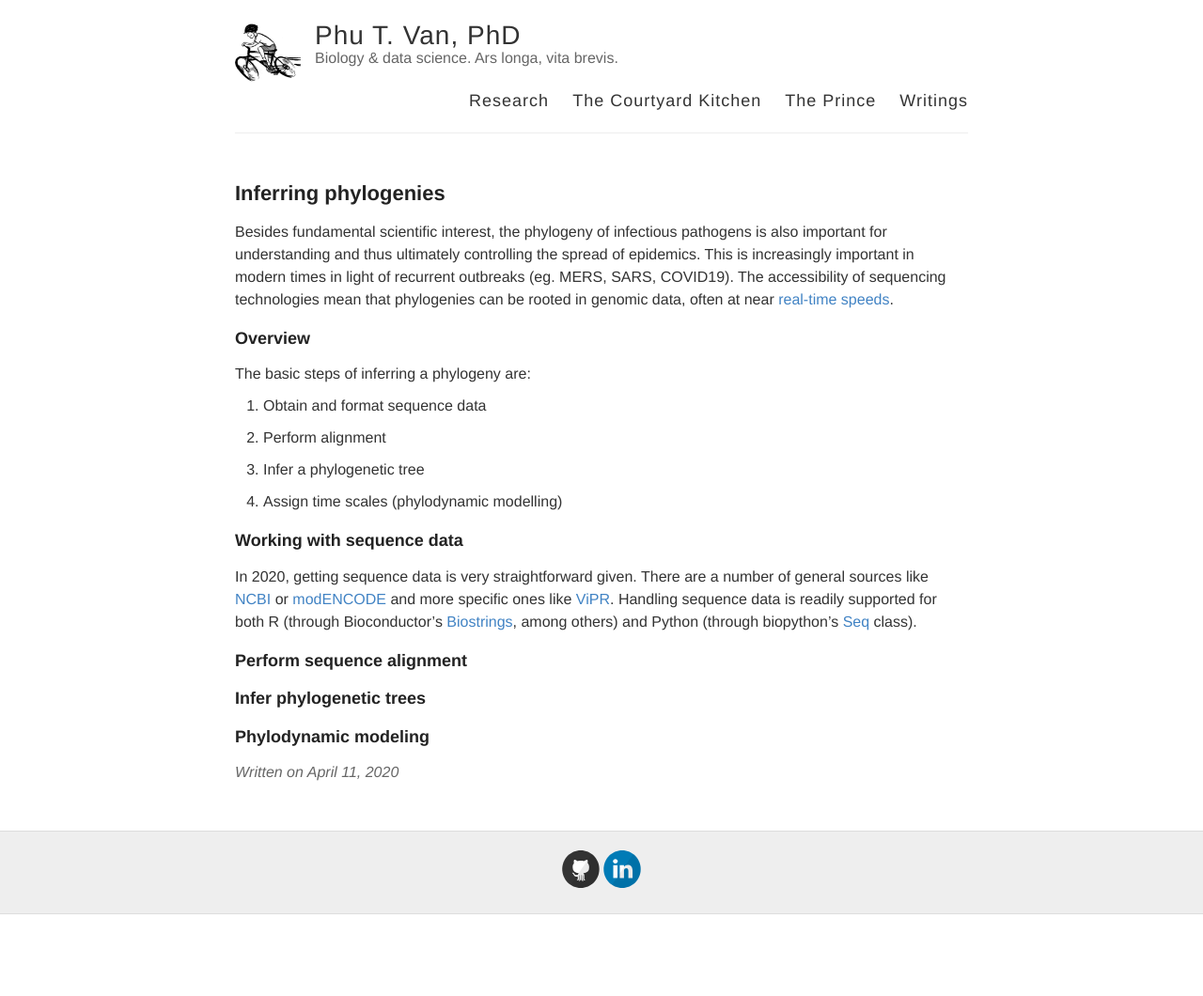
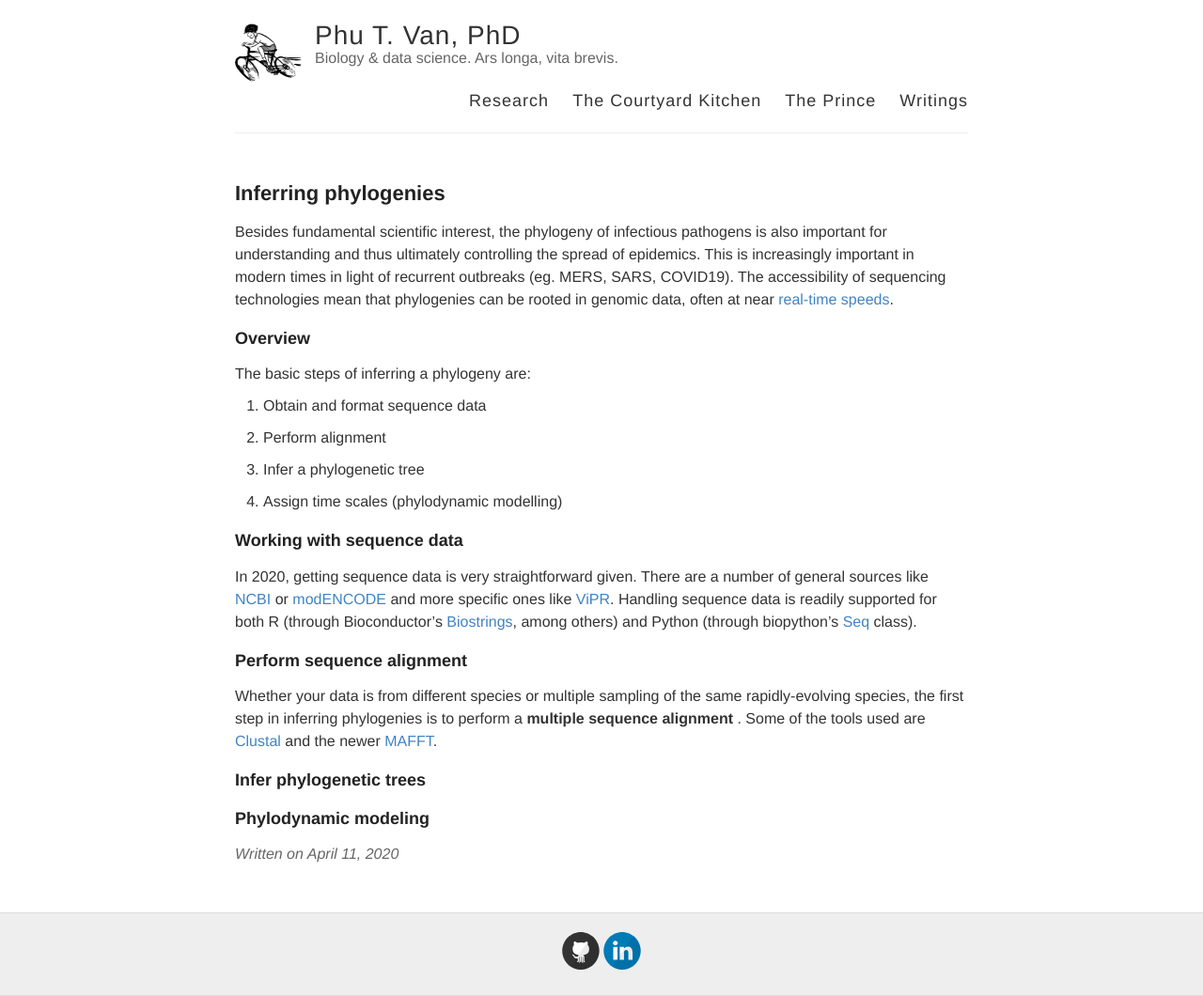
Before and after one commit to ptvan/ptvan.github.io, a Jekyll site: the page built from _posts/2020-04-11-inferring-phylogenies.md, in a window 1280 px wide. Shown: the whole page at 94% size. Built offline with Jekyll 4.4.1, drawn with Linux system fonts in a browser that asks for light colours; before the commit the page ends 973 px from its top, so only the background shows below that.

Commit message:
added multiple sequence alignment section

```diff
--- a/_posts/2020-04-11-inferring-phylogenies.md
+++ b/_posts/2020-04-11-inferring-phylogenies.md
@@ -23,6 +23,9 @@ In 2020, getting sequence data is very straightforward given. There are a number
 
 ### Perform sequence alignment
 
+Whether your data is from different species or multiple sampling of the same rapidly-evolving species, the first step in inferring phylogenies is to perform a __multiple sequence alignment__ . Some of the tools used are [Clustal](http://www.clustal.org/clustal2/) and the newer [MAFFT](https://mafft.cbrc.jp/alignment/software/).
+
 ### Infer phylogenetic trees
 
+
 ### Phylodynamic modeling
```
